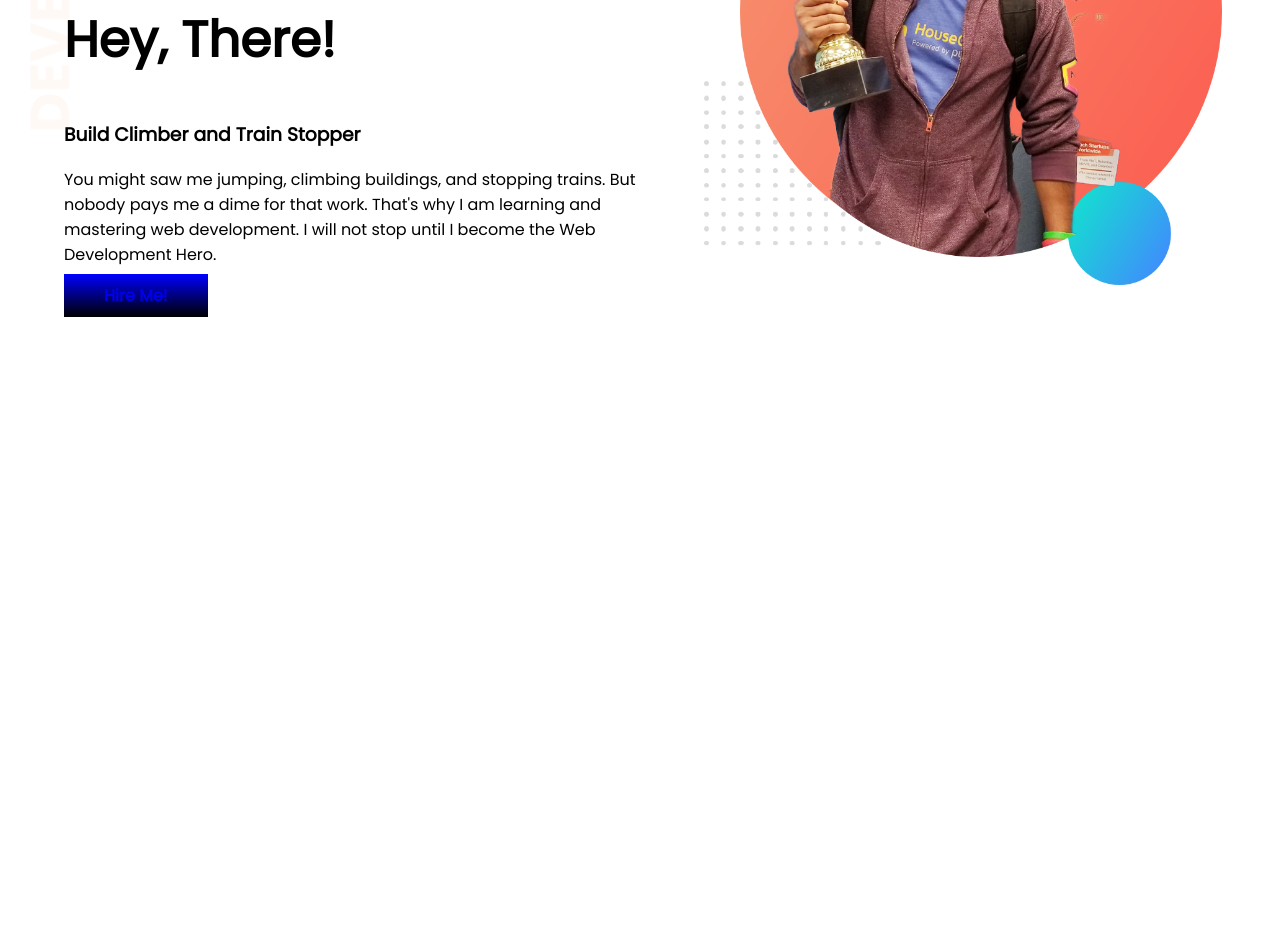
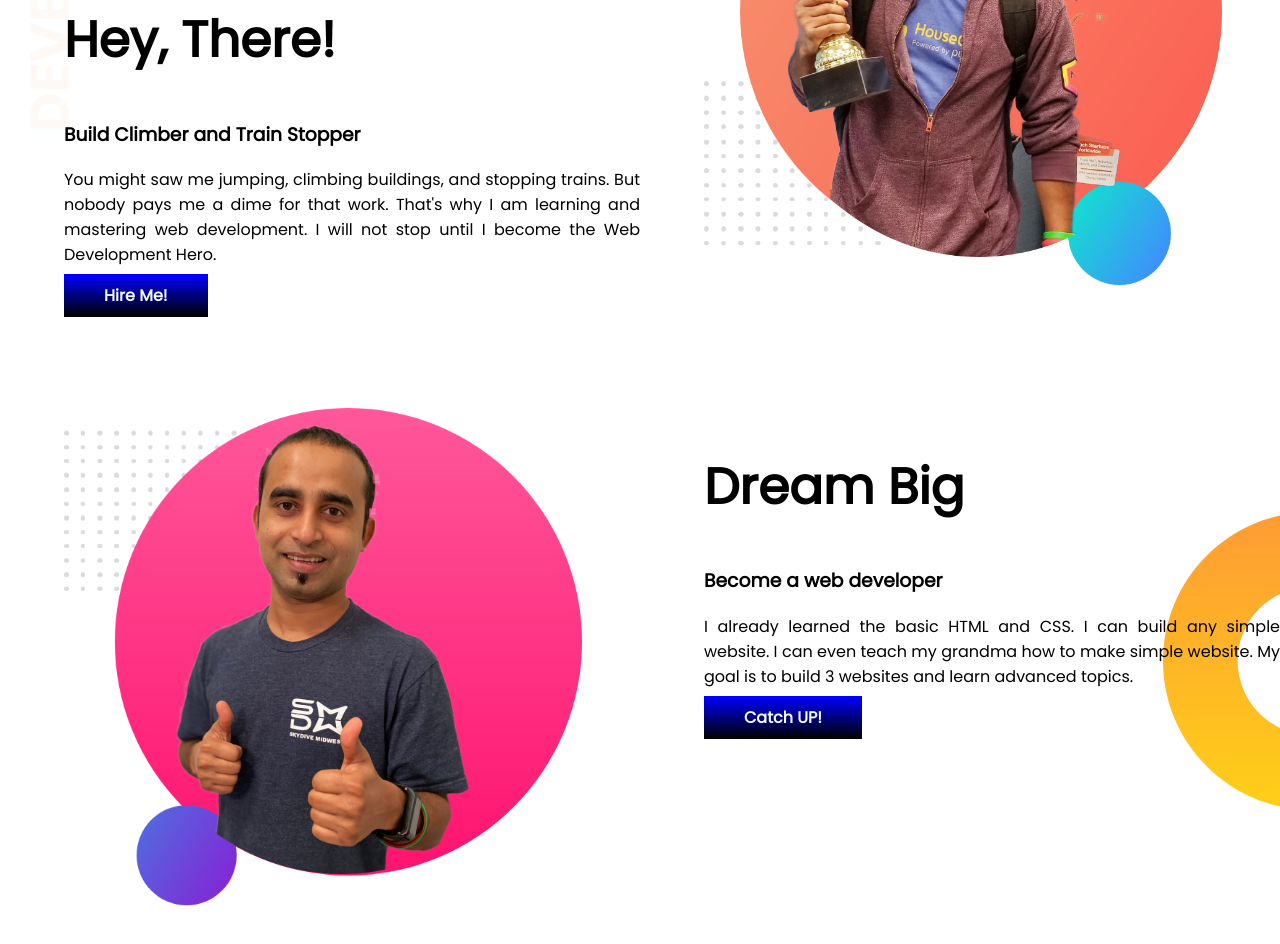
Before and after one commit to pollobkhan/jrep, a plain HTML site: page index.html in a window 1280 px wide. Shown: the part 230-1174 px from the top of the page. Before the commit the page ends 800 px from the top, so only its background shows below. Drawn offline with Linux system fonts and the light colour scheme.

Commit message:
bigdream

```diff
--- a/index.html
+++ b/index.html
@@ -28,6 +28,19 @@
         </div>
         <div class="half-width"><img src="images/jhankar.png" alt=""></div>
     </section>
+    <section class="dream-big">
+        <div class="half-width">
+            <img src="images/jhankar2.png" alt="">
+        </div>
+        <div class="half-width">
+            <h1>Dream Big</h1>
+            <h3>Become a web developer</h3>
+            <p>I already learned the basic HTML and CSS. I can build any simple website. I can even teach my grandma how
+                to make simple website. My goal is to build 3 websites and learn advanced topics.</p>
+            <a class="link" target="_blank" href="http://www.facebook.com/ofypk">Catch UP!</a>
+        </div>
+
+    </section>
 </body>
 
 </html>
--- a/style.css
+++ b/style.css
@@ -10,6 +10,7 @@
 }
 section{
     display: flex;
+    margin-bottom: 100px;
 }
 .half-width{
     width: 50%;
@@ -24,9 +25,17 @@
     padding: 10px 40px;
     background-image: linear-gradient(blue, black);
     font-weight: 700;
-}
-.top-banner{
-    background-image: url(images/top-banner.png);
-    background-repeat: no-repeat;
-
-}
+    color: aliceblue;
+    }
+    .top-banner{
+        background-image: url(images/top-banner.png);
+        background-repeat: no-repeat;
+    }
+    p{
+        text-align: justify;
+    }
+    .dream-big{
+        background-image: url(images/dream-bg.png);
+        background-repeat: no-repeat;
+        background-position: right;
+    }
```
